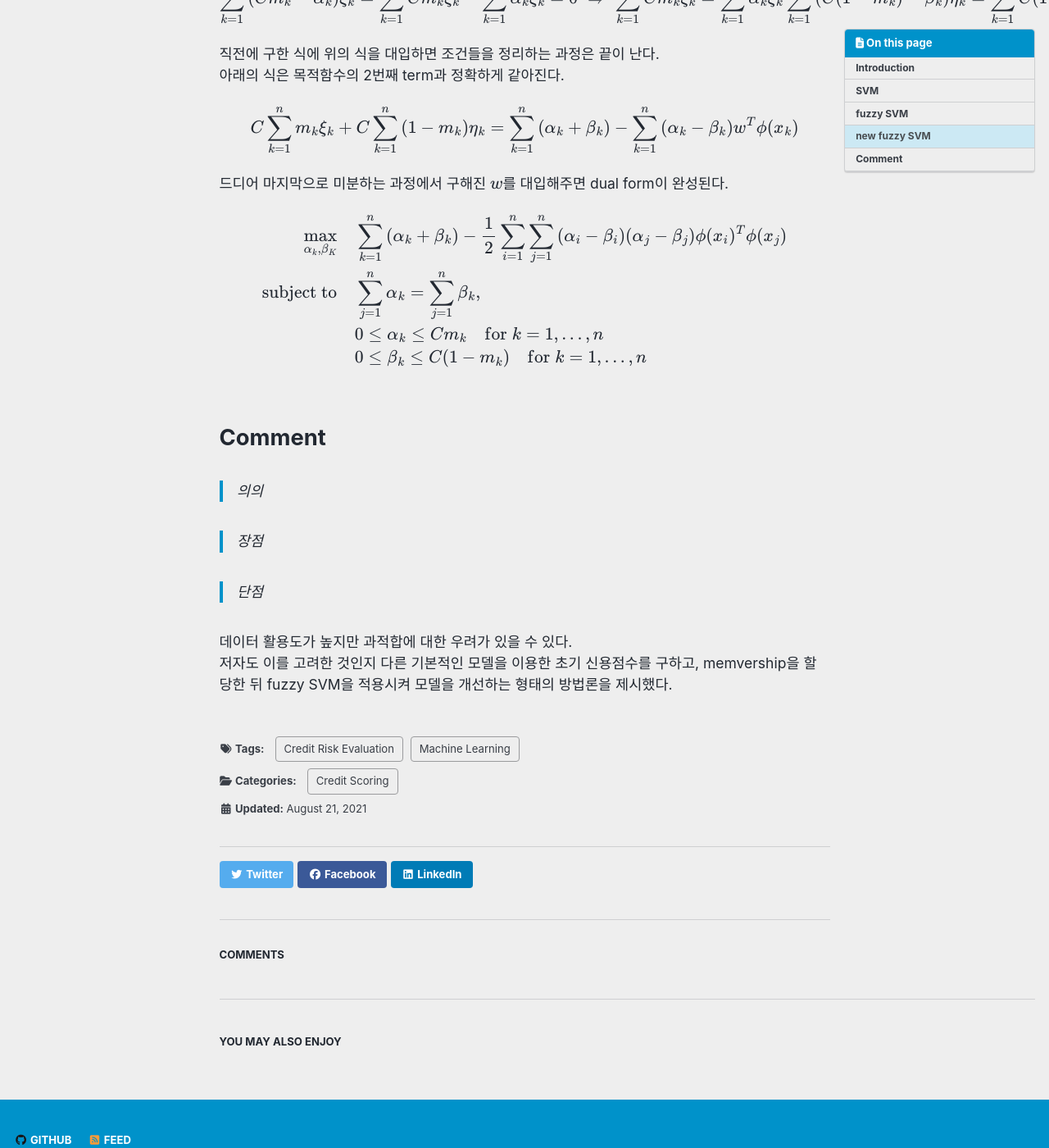
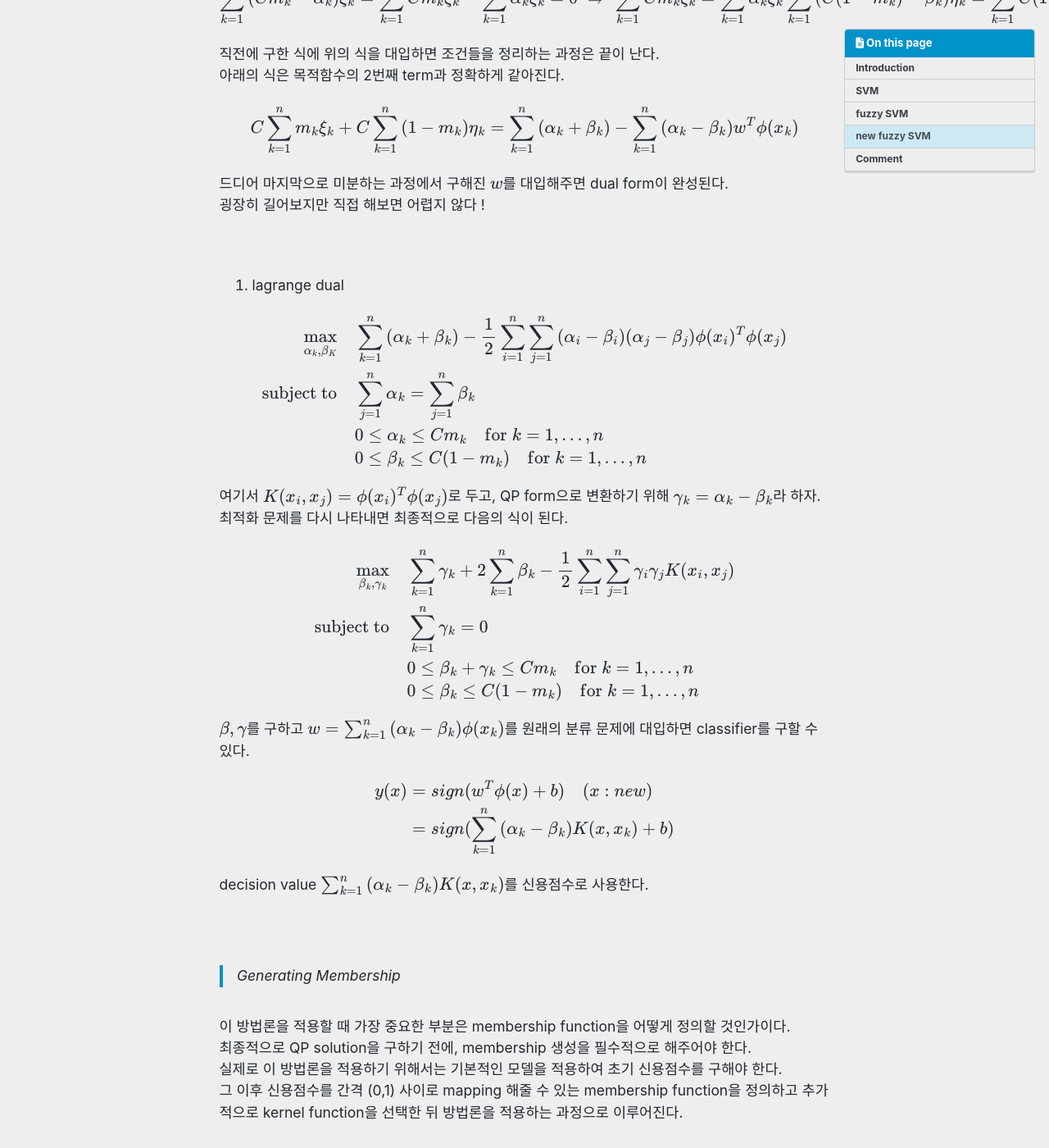
Before and after one commit to da-hyun-jeong/da-hyun-jeong.github.io, a Jekyll site: the page built from _posts/2021-07-11-test.md, in a window 1280 px wide and 1400 px high, scrolled down 7295 px. Shown: the whole window at 82% size. Built offline with Jekyll 4.4.1, drawn with Linux system fonts in a browser that asks for light colours; cached includes are drawn as plain includes; nearby versions of some CDN libraries; formulas are drawn with MathJax 3; comment, search, counter and statistics services are not loaded; some of the changed text lies outside the part shown.

Commit message:
Update 2021-07-11-test.md

```diff
--- a/_posts/2021-07-11-test.md
+++ b/_posts/2021-07-11-test.md
@@ -144,11 +144,11 @@ $\phi(x_i)^T\phi(x_j)$를 커널로 대체하고 최적화 문제를 풀어 w를
 $$
 \begin{aligned}
   y(x) &= sign(w^T\phi(x) + b) \quad (x : new) \\
-  &= sign(\sum_{k=1}^{n}{\alpha_k y_k K(x, x_k) + b})
+  &= sign(\sum_{k=1}^{n}{\alpha_k  K(x, x_k) + b})
 \end{aligned}
 $$
 
-논문에서는 $x$의 decision value인 $\sum_{k=1}^{n}{\alpha_k y_k K(x, x_k)}$를 신용점수로 사용한다.
+논문에서는 $x$의 decision value인 $\sum_{k=1}^{n}{\alpha_k K(x, x_k)}$를 신용점수로 사용한다.
 
 <br>
 
@@ -263,6 +263,7 @@ Cm_k=\alpha_k+\mu_k\quad \textrm{for} \; k=1,...,n\\
 C(1-m_k)=\beta_k+\nu_k \quad \textrm{for} \; k=1,...,n\\
 $$
 
+
 - KKT condition
 
 primal problem이 convex이면 KKT 조건을 이용해 동시에 primal, dual optimal value 임을 알 수 있다. <br>
@@ -278,6 +279,7 @@ $$
 
 
 $$
+
 
 - $\alpha_k$와 $\beta_k$의 범위
 
@@ -342,27 +344,65 @@ C\sum_{k=1}^{n}{m_k\xi_k}+C\sum_{k=1}^{n}{(1-m_k)\eta_k} \\
 = \sum_{k=1}^{n}{(\alpha_k+\beta_k)}-\sum_{k=1}^{n}{(\alpha_k-\beta_k)w^T\phi(x_k)}
 $$
 
-드디어 마지막으로 미분하는 과정에서 구해진 $w$를 대입해주면 dual form이 완성된다.
+드디어 마지막으로 미분하는 과정에서 구해진 $w$를 대입해주면 dual form이 완성된다. <br>
+굉장히 길어보지만 직접 해보면 어렵지 않다 !
+
+
+<br>
+
+2. lagrange dual
 
 $$
 \begin{aligned}
 \max_{\alpha_k,\beta_K} \quad & \sum_{k=1}^{n}{(\alpha_k+\beta_k)}-\frac{1}{2}\sum_{i=1}^{n}\sum_{j=1}^{n}{(\alpha_i-\beta_i)(\alpha_j-\beta_j)\phi(x_i)^T\phi(x_j)} \\
 
 
-\textrm{subject to} \quad &\sum_{j=1}^{n}{\alpha_k}=\sum_{j=1}^{n}{\beta_k} ,  \\
+\textrm{subject to} \quad &\sum_{j=1}^{n}{\alpha_k}=\sum_{j=1}^{n}{\beta_k}   \\
 \quad & 0 \leq \alpha_k \leq Cm_k \quad \textrm{for} \; k=1,...,n \\
 \quad & 0 \leq \beta_k \leq C(1-m_k) \quad \textrm{for} \; k=1,...,n
+\end{aligned}
+$$
 
-\end{aligned}
+여기서 $K(x_i, x_j)=\phi(x_i)^T\phi(x_j)$로 두고, QP form으로 변환하기 위해 $\gamma_k=\alpha_k-\beta_k$라 하자. <br>
+최적화 문제를 다시 나타내면 최종적으로 다음의 식이 된다.
+
+$$
+\begin{aligned}
+\max_{\beta_k,\gamma_k} \quad & \sum_{k=1}^{n}{\gamma_k}+2\sum_{k=1}^{n}{\beta_k}-\frac{1}{2}\sum_{i=1}^{n}\sum_{j=1}^{n}{\gamma_i\gamma_jK(x_i,x_j)} \\
 
 
+\textrm{subject to} \quad &\sum_{k=1}^{n}{\gamma_k}=0  \\
+\quad & 0 \leq \beta_k+\gamma_k \leq Cm_k \quad \textrm{for} \; k=1,...,n \\
+\quad & 0 \leq \beta_k \leq C(1-m_k) \quad \textrm{for} \; k=1,...,n
+\end{aligned}
+$$
+
+$\beta,\gamma$를 구하고 $w=\sum_{k=1}^{n}{(\alpha_k-\beta_k)\phi(x_k)}$를 원래의 분류 문제에 대입하면 classifier를 구할 수 있다.
 
 $$
+\begin{aligned}
+  y(x) &= sign(w^T\phi(x) + b) \quad (x : new) \\
+  &= sign(\sum_{k=1}^{n}{(\alpha_k-\beta_k)K(x, x_k) + b})
+\end{aligned}
+$$
 
-
-
+decision value $\sum_{k=1}^{n}{(\alpha_k-\beta_k)K(x,x_k)}$를 신용점수로 사용한다.
 
 <br>
+
+> Generating Membership
+
+이 방법론을 적용할 때 가장 중요한 부분은 membership function을 어떻게 정의할 것인가이다. <br>
+최종적으로 QP solution을 구하기 전에, membership 생성을 필수적으로 해주어야 한다. <br>
+실제로 이 방법론을 적용하기 위해서는 기본적인 모델을 적용하여 초기 신용점수를 구해야 한다. <br>
+그 이후 신용점수를 간격 (0,1) 사이로 mapping 해줄 수 있는 membership function을 정의하고 추가적으로 kernel function을 선택한 뒤 방법론을 적용하는 과정으로 이루어진다. <br>
+
+<br>
+new fuzzy SVM의 training step을 정리해보자면 다음과 같다.<br>
+1. 기존의 다른 방법(로지스틱, standard SVM 등)을 적용하여 초기 신용점수를 구한다. <br>
+2. 선택한 멤버십 함수로 + class의 $m_k$와 - class의 $1-m_k$를 구한다. <br>
+3. 최종 classifier를 얻기 위해 QP solution을 구한다. (=new fuzzy SVM을 적용한다.)
+
 
 # Comment
 > 의의
```
